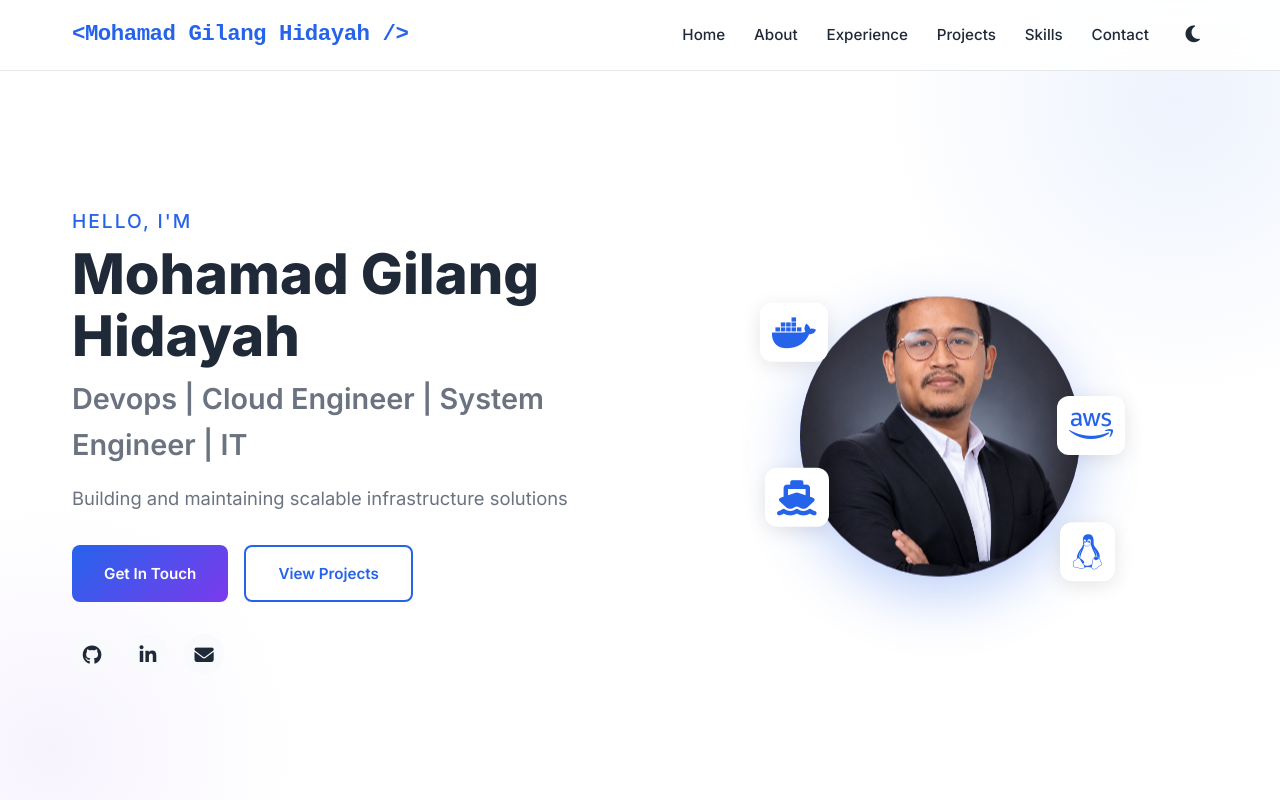
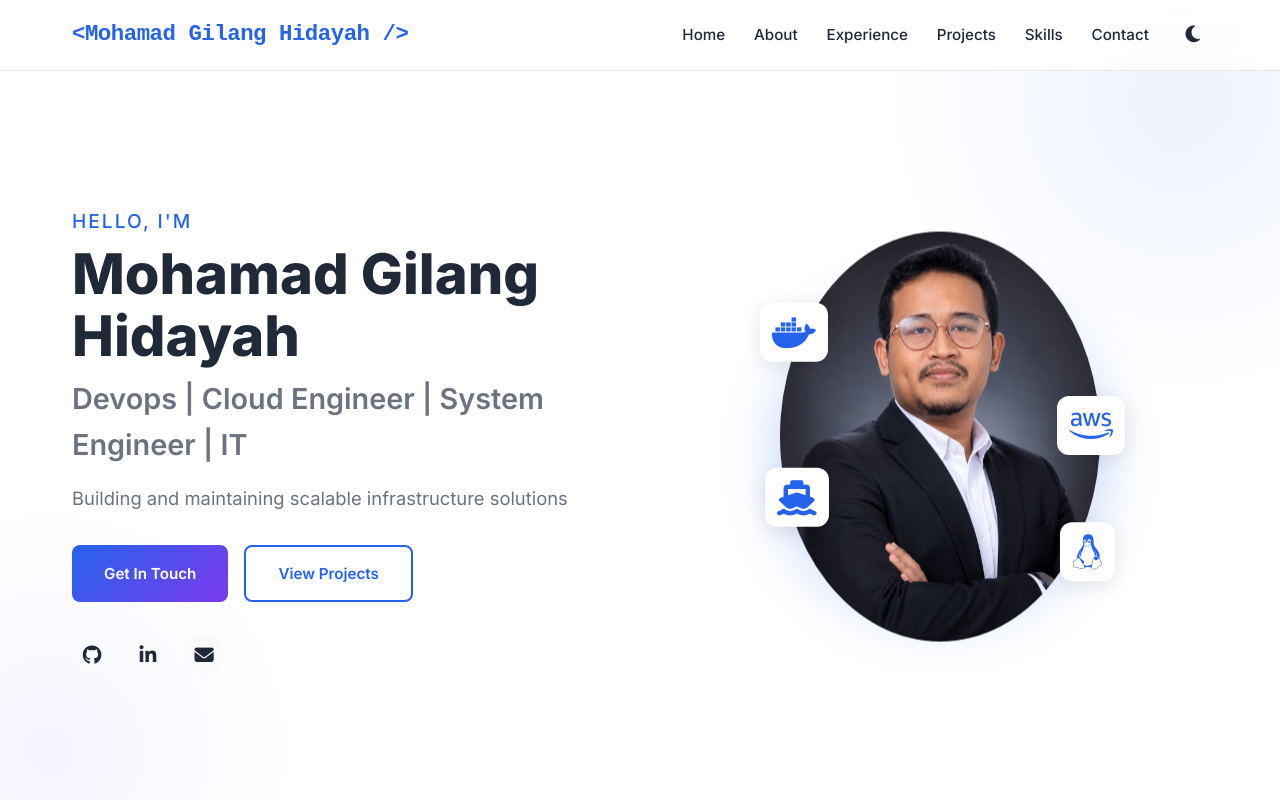
Before and after one commit to gilaaang14/portofolio, a website built with Vite: page index.html in a window 1280 px wide. Shown: the top 800 px of the page. Built offline with nearby package versions, Linux system fonts and the light colour scheme.

Commit message:
Update style.css

```diff
--- a/src/style.css
+++ b/src/style.css
@@ -303,8 +303,8 @@ nav a:hover {
 }
 
 .avatar {
-    width: 280px;
-    height: 280px;
+    width: 320px;
+    height: 320px;
     border-radius: 50%;
     background: linear-gradient(135deg, var(--gradient-1), var(--gradient-2));
     display: flex;
@@ -319,8 +319,8 @@ nav a:hover {
 }
 
 .avatar-img {
-    width: 100%;
-    height: 100%;
+    width: 128%;
+    height: 128%;
     object-fit: cover;
     border-radius: 50%;
 }
```
